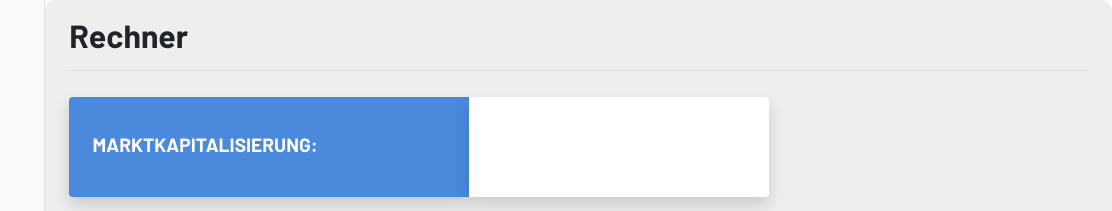
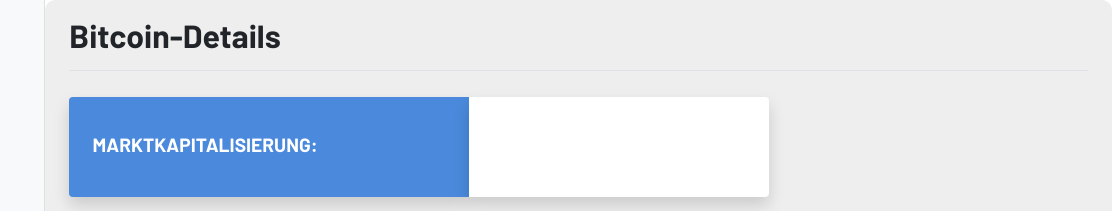
Before and after one commit to WsTdSvoop/FabianBeck_Probearbeit, a plain HTML site: page details.html in a window 1280 px wide. Shown: the top 211 px of the page, 168-1280 px from the left. Drawn offline with nearby package versions, Linux system fonts and the light colour scheme; no server answers.

Commit message:
Kommentieren der Arbeit und ReadME

```diff
--- a/details.html
+++ b/details.html
@@ -16,6 +16,7 @@
 
 	</head>
 	<body>
+		<!-- simple Sidebar - Template from Bootstrap-->
   		<div class="container-fluid">
   	    	<div class="row">
   	        	<nav id="sidebarMenu" class="col-md-3 col-lg-2 d-md-block bg-light sidebar collapse">
@@ -55,15 +56,18 @@
   		          	</div>
   		        </nav>
 
+				<!-- headline for maincontent-->
   		        <main role="main" class="col-md-9 ml-sm-auto col-lg-10 px-md-4">
   		        	<div class="d-flex justify-content-between flex-wrap flex-md-nowrap align-items-center pt-3 pb-2 mb-3 border-bottom">
-  		            	<h1 class="h2">Rechner</h1>
+  		            	<h1 class="h2">Bitcoin-Details</h1>
   		          	</div>
 
 				<!-- Bitcoin Details-->
 				<div class="row">
 
 					<!-- Marktkapitalisierung-->
+					<!-- get information from https://blockchain.info/q/marketcap als JSON OBJ
+						ersetzt "id" mit der zugegriffenen Information übergeben von getMarketcap.send(); (js)-->
 					<div class="priceRow">
 					  <div class="statsboxCurrency">
 							  <div class="bitcoinCurrency">Marktkapitalisierung:</div>
@@ -73,6 +77,8 @@
 					  </div>
 					</div>
 					<!-- Anzahl aller Bitcoins im Umlauf-->
+					<!-- get information from https://api.blockchain.info/stats als JSON OBJ
+						ersetzt "id" mit der zugegriffenen Information übergeben von getStats.send(); (js)-->
 					<div class="priceRow">
 					  <div class="statsboxCurrency">
 							  <div class="bitcoinCurrency">Anzahl Bitcoins im Umlauf:</div>
@@ -82,6 +88,8 @@
 					  </div>
 					</div>
 					<!-- Anzahl der Transaktionen in den letzten 24h-->
+					<!-- get information from https://blockchain.info/q/24hrtransactioncount als JSON OBJ
+						ersetzt "id" mit der zugegriffenen Information übergeben von getTransaction.send(); (js)-->
 					<div class="priceRow">
 					  <div class="statsboxCurrency">
 							  <div class="bitcoinCurrency">Anzahl Transaktionen 24h:</div>
@@ -91,6 +99,8 @@
 					  </div>
 					</div>
 					<!-- Anzahl gesendeter Bitcoin in den letzten 24h-->
+					<!-- get information from https://blockchain.info/q/24hrbtcsent als JSON OBJ
+						ersetzt "id" mit der zugegriffenen Information übergeben von getBitcoinsent.send(); (js)-->
 					<div class="priceRow">
 					  <div class="statsboxCurrency">
 							  <div class="bitcoinCurrency">Anzahl gesendeter Bitcoin 24h:</div>
@@ -100,6 +110,8 @@
 					  </div>
 					</div>
 					<!-- Aktuelle Hashrate-->
+					<!-- get information from https://blockchain.info/q/hashrate als JSON OBJ
+						ersetzt "id" mit der zugegriffenen Information übergeben von getHashrate.send(); (js)-->
 					<div class="priceRow">
 					  <div class="statsboxCurrency">
 							  <div class="bitcoinCurrency">Aktuelle Hashrate:</div>
@@ -109,6 +121,8 @@
 					  </div>
 					</div>
 					<!-- Aktueller Schwierigkeitsgrad-->
+					<!-- get information from https://api.blockchain.info/stats als JSON OBJ
+						ersetzt "id" mit der zugegriffenen Information übergeben von getStats.send(); (js)-->
 					<div class="priceRow">
 					  <div class="statsboxCurrency">
 							  <div class="bitcoinCurrency">Aktueller Schwierigkeitsgrad:</div>
--- a/js/details.js
+++ b/js/details.js
@@ -1,6 +1,7 @@
 /**==========================================================================
     Get information from https://api.blockchain.info/stats
    ==========================================================================**/
+// get information from https://blockchain.info/ticker als JSON OBJ
 let urlStats = "https://api.blockchain.info/stats";
 let getStats = new XMLHttpRequest();
 getStats.open('GET', urlStats);
```
Also changed, not shown: calculator.html (+3 -1 lines), index.html (+5 -2 lines), js/dashboard.js (+8 -2 lines), 1 other file.
